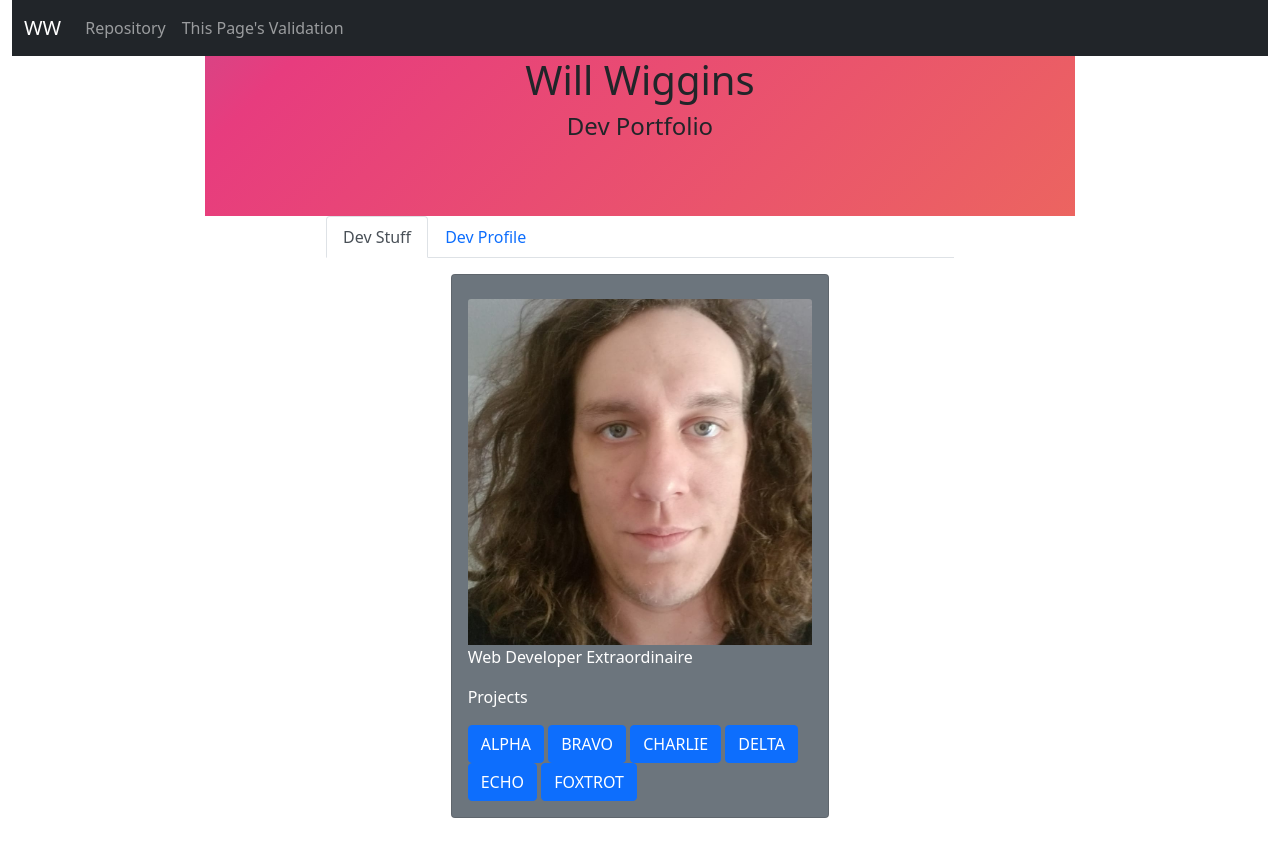
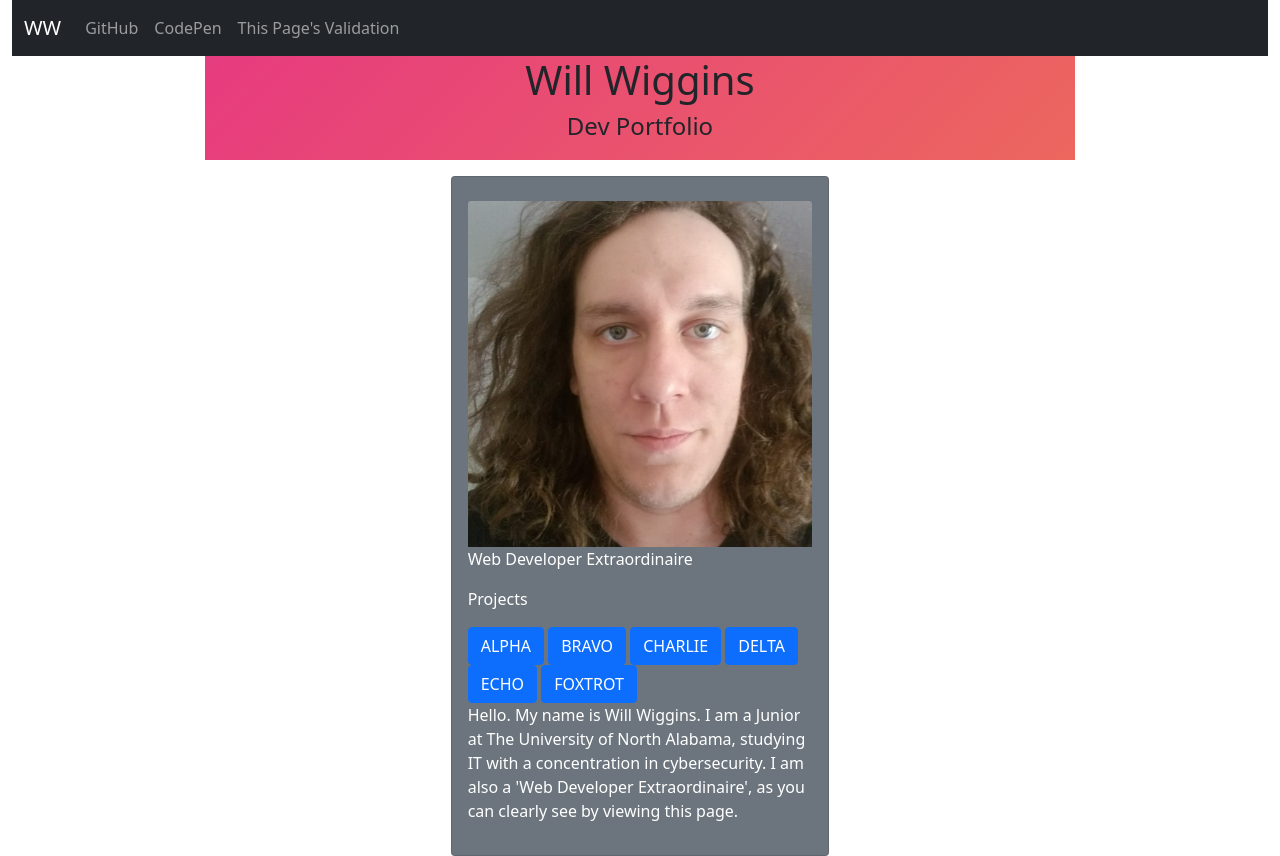
Before and after one commit to mithrandiryeet/foxtrot, a plain HTML site: page index.html in a window 1280 px wide. Shown: the top 856 px of the page. Drawn offline with nearby package versions, Linux system fonts and the light colour scheme; a script that the page names is missing.

Commit message:
Add files via upload

```diff
--- a/index.html
+++ b/index.html
@@ -22,7 +22,10 @@
       <div class="collapse navbar-collapse" id="collapsibleNavbar">
         <ul class="navbar-nav">
           <li class="nav-item">
-            <a class="nav-link" target="_blank" href="https://github.com/mithrandiryeet/echo_lab">Repository</a>
+            <a class="nav-link" target="_blank" href="https://github.com/mithrandiryeet">GitHub</a>
+          </li>
+          <li class="nav-item">
+            <a class="nav-link" target="_blank" href="https://codepen.io/mithrandiryeet">CodePen</a>
           </li>
           <li class="nav-item">
             <a class="nav-link" target="_blank" href="https://validator.w3.org/nu/?doc=https%3A%2F%2Fmithrandiryeet.github.io%2Fecho_lab%2F">This Page's Validation</a>
@@ -47,19 +50,7 @@
     </div>
   </div>
 
-  <div class="row">
-    <div class="col-md-6 mx-auto">
 
-        <ul class="nav nav-tabs">
-            <li class="nav-item solid-bg">
-                <a class="nav-link active" data-toggle="tab" href="#dev-stuff">Dev Stuff</a>
-            </li>
-            <li class="nav-item solid-bg">
-                <a class="nav-link" data-toggle="tab" href="#dev-profile">Dev Profile</a>
-            </li>
-        </ul>
-    </div>
-</div>
 
   <div class="row">
 
@@ -77,6 +68,9 @@
           <a href="https://mithrandiryeet.github.io/delta_name_game/" class="btn btn-primary" target="_blank">DELTA</a>
           <a href="https://mithrandiryeet.github.io/echo_lab/" class="btn btn-primary" target="_blank">ECHO</a>
           <a href="https://github.com/mithrandiryeet/foxtrot" class="btn btn-primary" target="_blank">FOXTROT</a>
+          <p>Hello. My name is Will Wiggins. I am a Junior at The University of North Alabama, studying IT with a concentration in cybersecurity.
+            I am also a 'Web Developer Extraordinaire', as you can clearly see by viewing this page.
+          </p>
         </div>
       </div>
     </div>
--- a/style.css
+++ b/style.css
@@ -7,7 +7,7 @@
 	background-image: linear-gradient(-45deg, #ee7752, #e73c7e, #23a6d5, #23d5ab);
 	background-size: 400% 400%;
 	animation: gradient 15s ease infinite;
-	height: 20vh;
+	height: 13vh;
 }
 
 @keyframes gradient {
@@ -30,3 +30,15 @@ h1, h4 {
 }
 
 /* try to use somethign form here: https://www.makeuseof.com/css-background-patterns-examples/ */
+
+.maintxt {
+	position: relative;
+  }
+  .maintxt > img,
+  .overlay-text {
+	position: absolute;
+  }
+
+  .img {
+	width: 255px;
+  }
```
